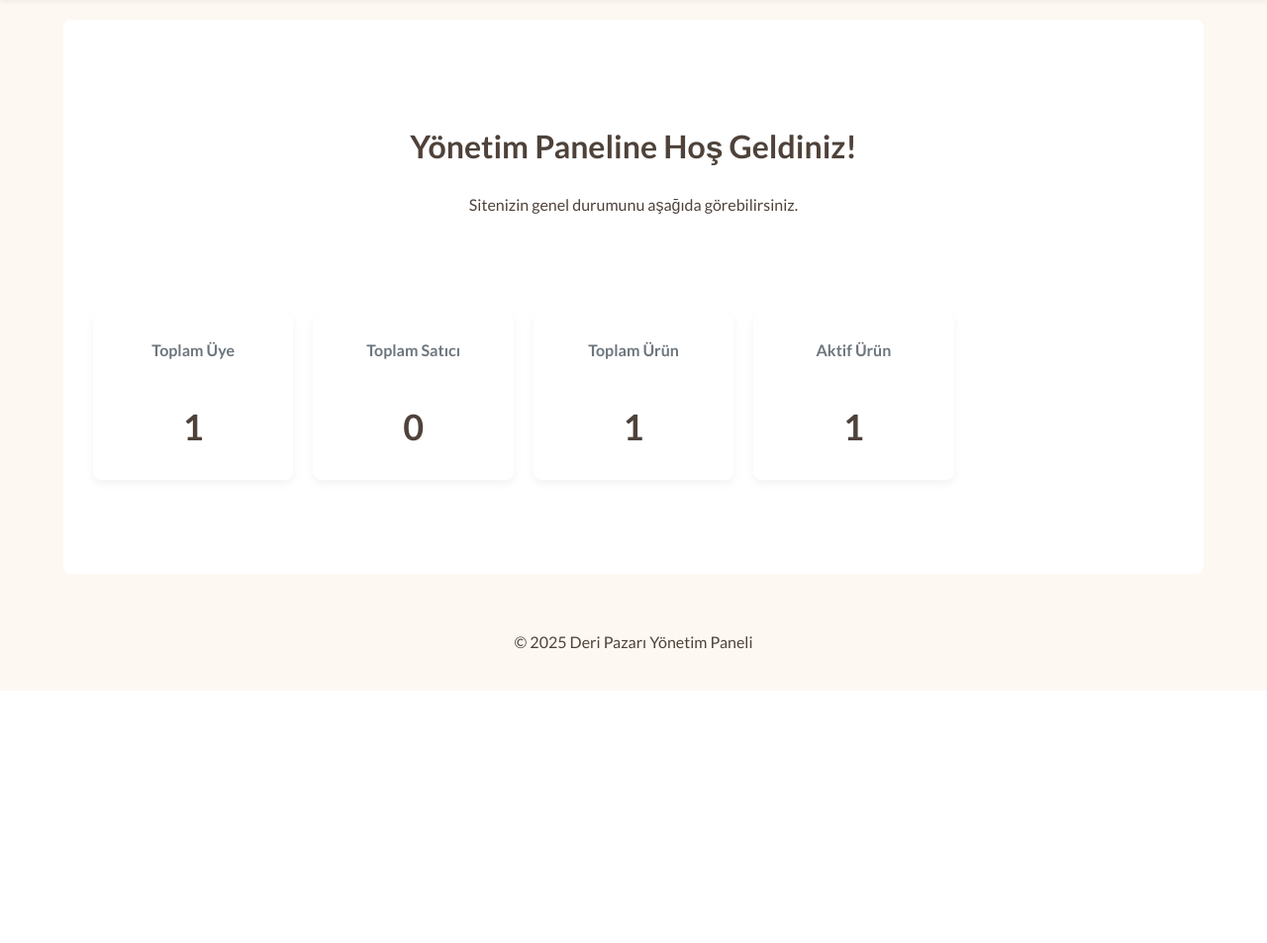
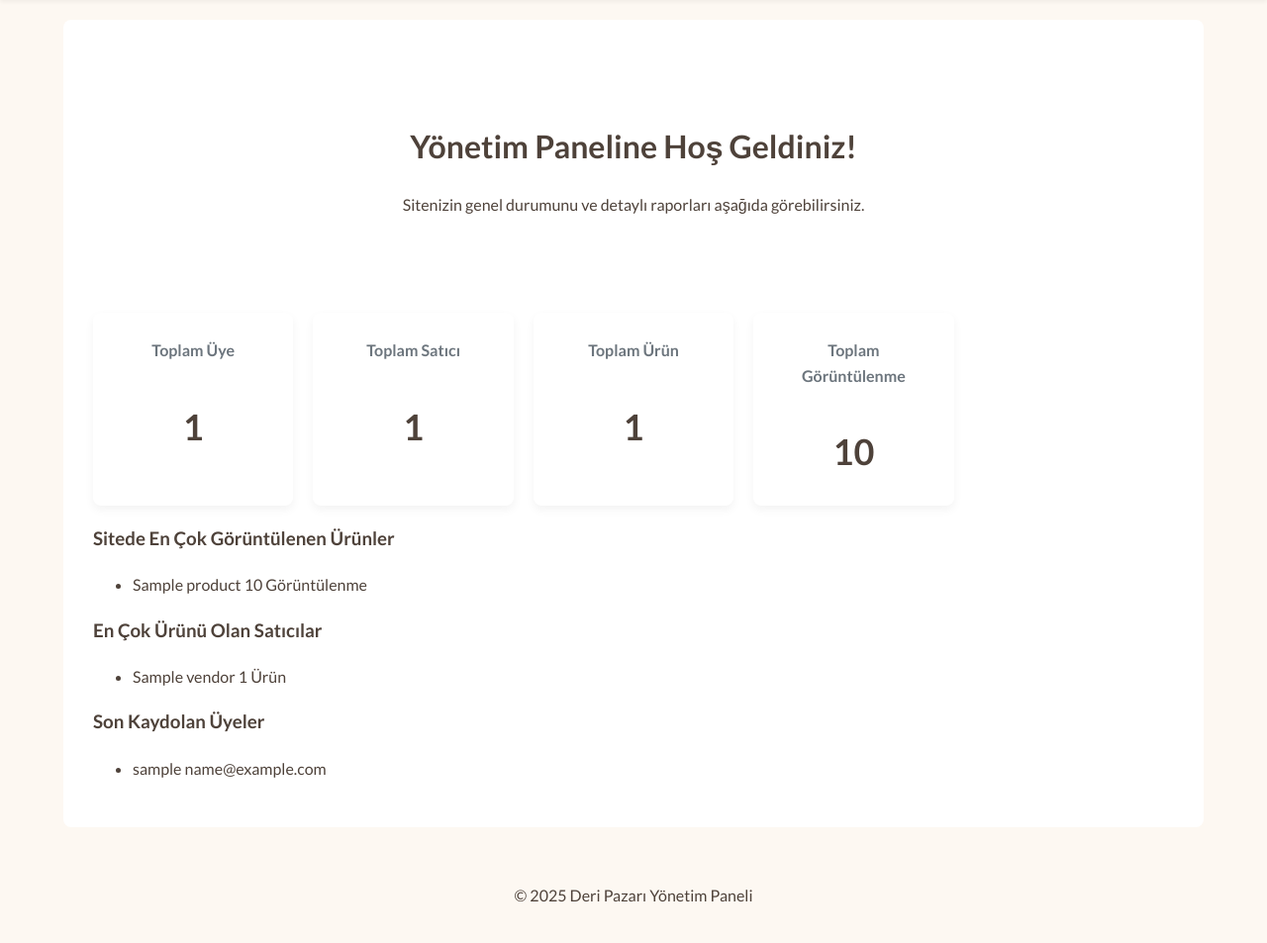
Before and after one commit to marasderi/maras, a PHP site: page /admin/index.php in a window 1280 px wide. Shown: the part 108-1061 px from the top of the page at 99% size. Before the commit the page ends 806 px from the top, so only its background shows below. Run offline with PHP 8.4, Linux system fonts and the light colour scheme; the visitor is signed in with stand-in values (Sample User, id 1); tables that the repository leaves empty or names only in its code hold one stand-in row (values such as "Sample post").

Commit message:
Update index.php

```diff
--- a/admin/index.php
+++ b/admin/index.php
@@ -1,37 +1,81 @@
 <?php
 include 'header.php';
 
-// İstatistikler için verileri çekelim
+// --- GENEL İSTATİSTİKLER ---
 $total_users = $pdo->query("SELECT count(*) FROM users")->fetchColumn();
-$total_vendors = $pdo->query("SELECT count(*) FROM users WHERE role = 'vendor'")->fetchColumn();
+$total_vendors = $pdo->query("SELECT count(*) FROM vendors")->fetchColumn();
 $total_products = $pdo->query("SELECT count(*) FROM products")->fetchColumn();
-$active_products = $pdo->query("SELECT count(*) FROM products WHERE is_active = 1")->fetchColumn();
+$total_views = $pdo->query("SELECT SUM(views) FROM products")->fetchColumn() ?: 0;
+
+// --- DETAYLI RAPORLAR ---
+// 1. En Çok Görüntülenen 5 Ürün (Tüm Sitede)
+$top_viewed_products = $pdo->query(
+    "SELECT name, views FROM products ORDER BY views DESC LIMIT 5"
+);
+
+// 2. En Çok Ürünü Olan 5 Satıcı
+$top_vendors = $pdo->query(
+    "SELECT v.store_name, COUNT(p.id) as product_count
+     FROM vendors v
+     JOIN products p ON v.id = p.vendor_id
+     GROUP BY v.id
+     ORDER BY product_count DESC
+     LIMIT 5"
+);
+
+// 3. En Son Kaydolan 5 Üye
+$recent_users = $pdo->query(
+    "SELECT username, email FROM users ORDER BY created_at DESC LIMIT 5"
+);
 
 ?>
 
 <div class="dashboard-welcome">
     <h1>Yönetim Paneline Hoş Geldiniz!</h1>
-    <p>Sitenizin genel durumunu aşağıda görebilirsiniz.</p>
+    <p>Sitenizin genel durumunu ve detaylı raporları aşağıda görebilirsiniz.</p>
 </div>
 
 <div class="stats-grid">
-    <div class="stat-card">
-        <h3>Toplam Üye</h3>
-        <p><?php echo $total_users; ?></p>
+    <div class="stat-card"><h3>Toplam Üye</h3><p><?php echo $total_users; ?></p></div>
+    <div class="stat-card"><h3>Toplam Satıcı</h3><p><?php echo $total_vendors; ?></p></div>
+    <div class="stat-card"><h3>Toplam Ürün</h3><p><?php echo $total_products; ?></p></div>
+    <div class="stat-card"><h3>Toplam Görüntülenme</h3><p><?php echo $total_views; ?></p></div>
+</div>
+
+<div class="reports-grid">
+    <div class="report-widget">
+        <h3>Sitede En Çok Görüntülenen Ürünler</h3>
+        <ul class="report-list">
+            <?php while($product = $top_viewed_products->fetch()): ?>
+                <li>
+                    <span><?php echo htmlspecialchars($product['name']); ?></span>
+                    <span class="report-value"><?php echo $product['views']; ?> Görüntülenme</span>
+                </li>
+            <?php endwhile; ?>
+        </ul>
     </div>
-    <div class="stat-card">
-        <h3>Toplam Satıcı</h3>
-        <p><?php echo $total_vendors; ?></p>
+    <div class="report-widget">
+        <h3>En Çok Ürünü Olan Satıcılar</h3>
+        <ul class="report-list">
+             <?php while($vendor = $top_vendors->fetch()): ?>
+                <li>
+                    <span><?php echo htmlspecialchars($vendor['store_name']); ?></span>
+                    <span class="report-value"><?php echo $vendor['product_count']; ?> Ürün</span>
+                </li>
+            <?php endwhile; ?>
+        </ul>
     </div>
-    <div class="stat-card">
-        <h3>Toplam Ürün</h3>
-        <p><?php echo $total_products; ?></p>
-    </div>
-    <div class="stat-card">
-        <h3>Aktif Ürün</h3>
-        <p><?php echo $active_products; ?></p>
+    <div class="report-widget">
+        <h3>Son Kaydolan Üyeler</h3>
+        <ul class="report-list">
+             <?php while($user = $recent_users->fetch()): ?>
+                <li>
+                    <span><?php echo htmlspecialchars($user['username']); ?></span>
+                    <span class="report-value"><?php echo htmlspecialchars($user['email']); ?></span>
+                </li>
+            <?php endwhile; ?>
+        </ul>
     </div>
 </div>
 
-
 <?php include 'footer.php'; ?>
```
